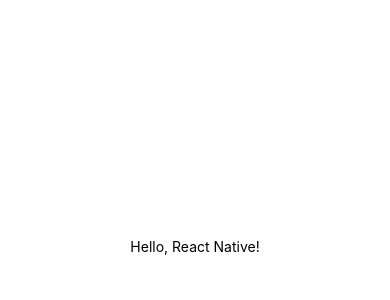
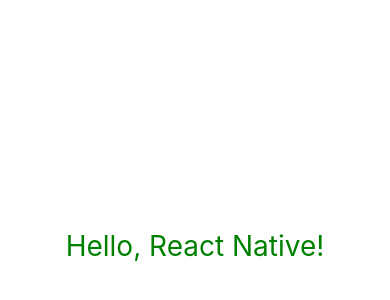
Before and after one commit to siawase17/React-Native, a React Native app: screen / in a window 390 px wide. Shown: the part 176-476 px from the top of the page. Built offline with nearby package versions, Linux system fonts and the light colour scheme.

Commit message:
apply styles

```diff
--- a/App.js
+++ b/App.jsx
@@ -4,7 +4,7 @@
 export default function App() {
   return (
     <View style={styles.container}>
-      <Text>Hello, React Native!</Text>
+      <Text style={styles.text}>Hello, React Native!</Text>
       <StatusBar style="auto" />
     </View>
   );
@@ -17,4 +17,8 @@
     alignItems: 'center',
     justifyContent: 'center',
   },
+  text: {
+    fontSize: 28,
+    color: 'green',
+  }
 });
```
